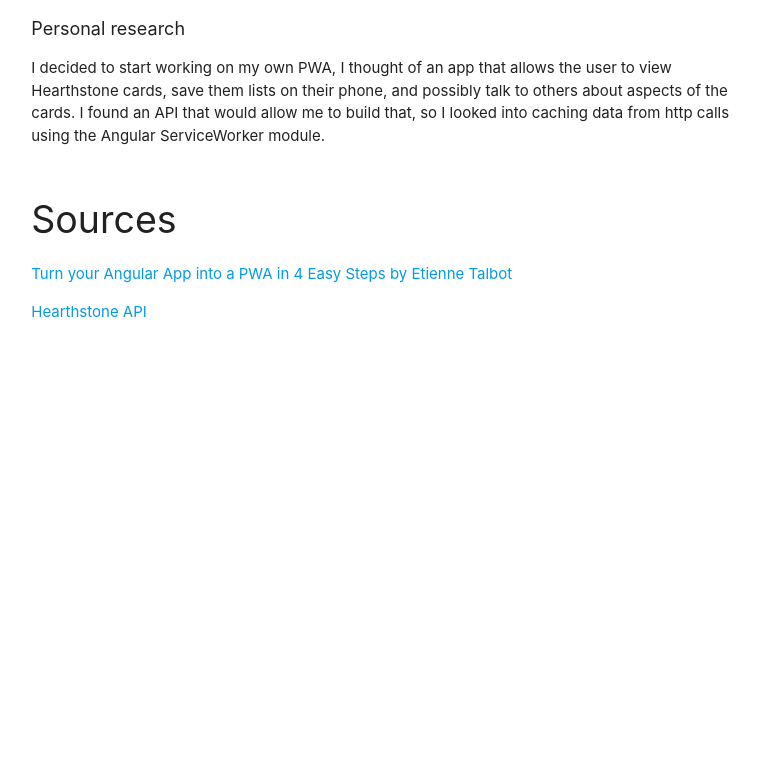
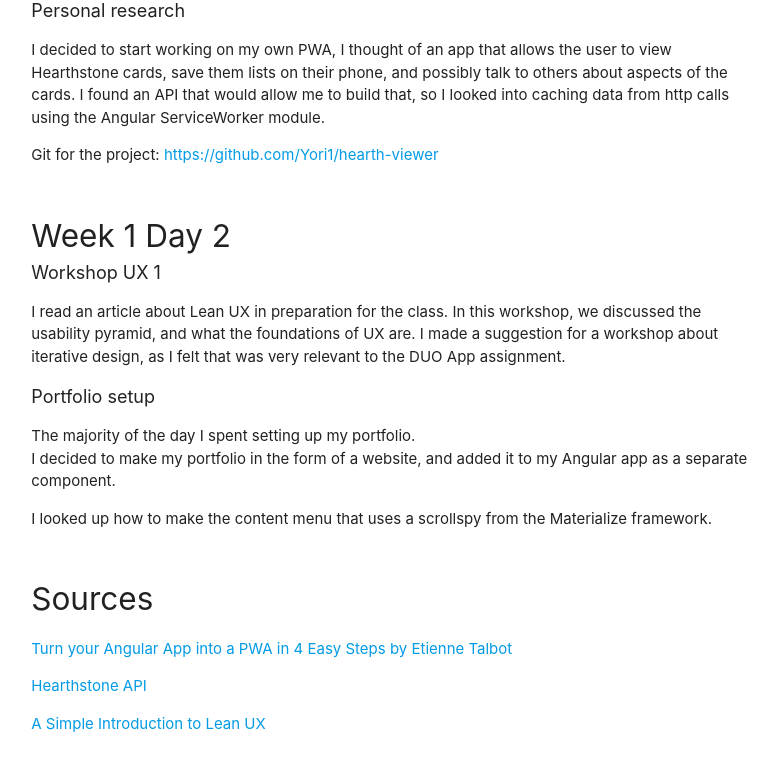
Before and after one commit to Yori1/HearthstoneViewer, an Angular app: page /portfolio in a window 1280 px wide. Shown: the part 522-1292 px from the top of the page, without its empty margins (172-950 px from the left). Before the commit the page ends 895 px from the top, so only its background shows below. Built offline with nearby package versions, Linux system fonts and the light colour scheme.

Commit message:
finished writing day1 and 2 portfolio

```diff
--- a/src/app/portfolio/portfolio.component.css
+++ b/src/app/portfolio/portfolio.component.css
@@ -12,5 +12,5 @@
 }
 
 .header {
-    font-size: 2.5em;
+    font-size: 2.1em;
 }
--- a/src/app/portfolio/portfolio.component.html
+++ b/src/app/portfolio/portfolio.component.html
@@ -11,10 +11,9 @@
                     For every day of Smart Mobile, I'll write a summary of the work I've done and what I took away from
                     the workshops.
                 </p>
-                <p></p>
             </div>
 
-            <div id="structure" class="section scrollspy">
+            <div id="week-1-day-1" class="section scrollspy">
                 <div class="header">Week 1 Day 1 </div>
 
                 <div class="sub-header">
@@ -37,25 +36,53 @@
                     Personal research
                 </div>
                 <p>
-                    I decided to start working on my own PWA, I thought of an app that allows the user to view Hearthstone cards, save them lists on their
-                     phone, and possibly talk to others about aspects of the cards. I found an API that would allow me to build that, so I looked into
-                     caching data from http calls using the Angular ServiceWorker module.
+                    I decided to start working on my own PWA, I thought of an app that allows the user to view
+                    Hearthstone cards, save them lists on their
+                    phone, and possibly talk to others about aspects of the cards. I found an API that would allow me to
+                    build that, so I looked into
+                    caching data from http calls using the Angular ServiceWorker module.
                 </p>
 
-                <code class="prettyprint">
+                <p>
+                    Git for the project: <a target="blank"
+                        href="https://github.com/Yori1/hearth-viewer">https://github.com/Yori1/hearth-viewer</a>
+                </p>
+            </div>
 
-                </code>
+            <div id="week-1-day-2" class="section scrollspy">
+                <div class="header">Week 1 Day 2</div>
+                <div class="sub-header">Workshop UX 1</div>
+                <p>
+                    I read an article about Lean UX in preparation for the class.
+                    In this workshop, we discussed the usability pyramid, and what the foundations of UX are.
+                    I made a suggestion for a workshop about iterative design, as I felt that was very relevant to the DUO App assignment.
+                </p>
+                <div class="sub-header">Portfolio setup</div>
+                <p>
+                    The majority of the day I spent setting up my portfolio. <br/>
+                    I decided to make my portfolio in the form of a website, and added it to my Angular app as a separate component.
+                </p>
+                <p>
+                        I looked up how to make the content menu that uses a scrollspy
+                        from the Materialize framework.
+                </p>
 
             </div>
 
             <div id="sources" class="section scrollspy">
                 <div class="header">Sources </div>
-                <p><a href="https://medium.com/poka-techblog/turn-your-angular-app-into-a-pwa-in-4-easy-steps-543510a9b626">
+                <p><a
+                        href="https://medium.com/poka-techblog/turn-your-angular-app-into-a-pwa-in-4-easy-steps-543510a9b626">
                         Turn your Angular App into a PWA in 4 Easy Steps by Etienne Talbot
                     </a></p>
                 <p><a href="https://rapidapi.com/omgvamp/api/hearthstone">
-                    Hearthstone API
-                </a></p>
+                        Hearthstone API
+                    </a></p>
+                <p>
+                    <a href="https://www.interaction-design.org/literature/article/a-simple-introduction-to-lean-ux">
+                        A Simple Introduction to Lean UX
+                    </a>
+                </p>
 
             </div>
         </div>
@@ -63,8 +90,10 @@
             <ul class="section table-of-contents">
                 <li><a href="#introduction">Introduction</a></li>
                 <li><a href="#week-1-day-1">Week 1 Day 1</a></li>
+                <li><a href="#week-1-day-2">Week 1 Day 2</a></li>
                 <li><a href="#sources">Sources</a></li>
             </ul>
         </div>
     </div>
+
 </div>
```
